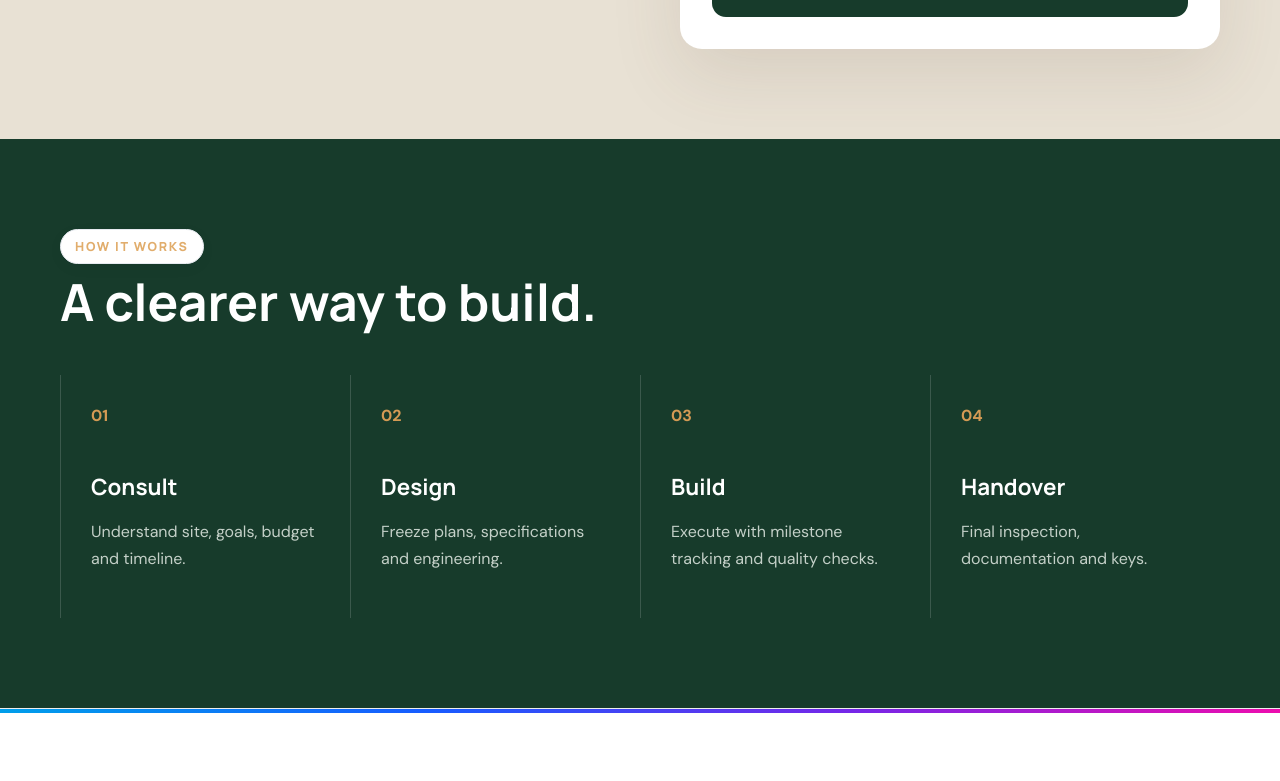
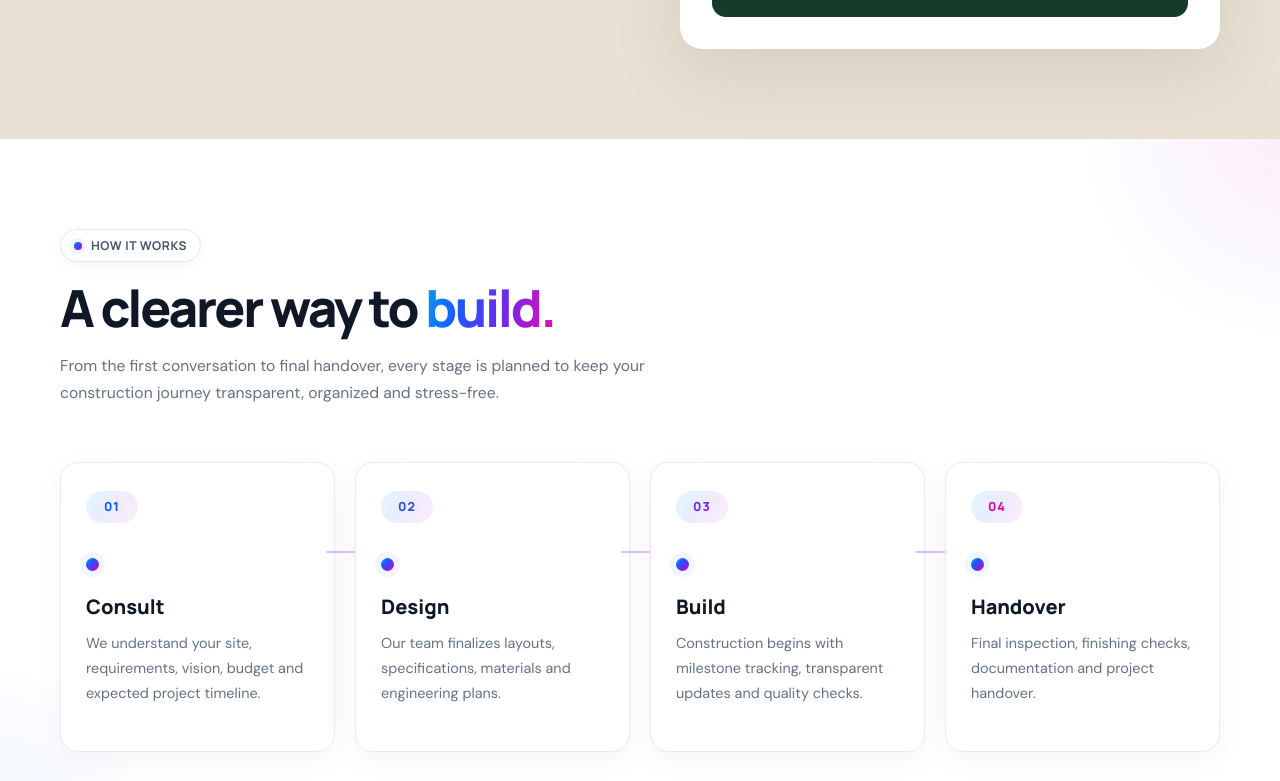
Before and after one commit to Snkumar21/Prathamesh-Builders-Developers, a React (Vite) app in the folder client/: page / in a window 1280 px wide. Shown: the part 3000-3781 px from the top of the page. Built offline with nearby package versions, Linux system fonts and the light colour scheme.

Commit message:
Client Page updated - Process Section

```diff
--- a/client/src/components/Process/Process.css
+++ b/client/src/components/Process/Process.css
@@ -1 +1,491 @@
- .process{background:#173b2b;color:#fff}.process .eyebrow{color:#e1ad6c}.process-grid{display:grid;grid-template-columns:repeat(4,1fr);margin-top:45px}.process-grid article{padding:30px;border-left:1px solid #ffffff28}.process-grid b{color:#d49a54}.process-grid h3{font:700 1.4rem Manrope;margin:45px 0 10px}.process-grid p{color:#c4d0c8;line-height:1.7}@media(max-width:750px){.process-grid{grid-template-columns:1fr 1fr}}@media(max-width:480px){.process-grid{grid-template-columns:1fr}}
+/* =========================================
+   PROCESS SECTION
+========================================= */
+
+.process {
+    position: relative;
+
+    background: #ffffff;
+
+    color: #101828;
+
+    overflow: hidden;
+}
+
+
+/* Keep content above decorative effects */
+
+.process-container {
+    position: relative;
+
+    z-index: 2;
+}
+
+
+/* =========================================
+   DECORATIVE BACKGROUND GLOWS
+========================================= */
+
+.process-glow {
+    position: absolute;
+
+    border-radius: 50%;
+
+    pointer-events: none;
+
+    z-index: 0;
+}
+
+
+.process-glow-left {
+    width: 380px;
+    height: 380px;
+
+    left: -220px;
+    bottom: -200px;
+
+    background: radial-gradient(
+        circle,
+        rgba(0, 174, 240, 0.08),
+        rgba(23, 92, 255, 0.03) 45%,
+        transparent 72%
+    );
+}
+
+
+.process-glow-right {
+    width: 420px;
+    height: 420px;
+
+    top: -220px;
+    right: -220px;
+
+    background: radial-gradient(
+        circle,
+        rgba(237, 12, 174, 0.07),
+        rgba(118, 38, 232, 0.03) 45%,
+        transparent 72%
+    );
+}
+
+
+/* =========================================
+   HEADER
+========================================= */
+
+.process-header {
+    max-width: 720px;
+}
+
+
+/* Eyebrow */
+
+.process-eyebrow {
+    display: inline-flex;
+
+    align-items: center;
+
+    gap: 9px;
+
+    padding: 7px 13px;
+
+    background: #ffffff;
+
+    border: 1px solid #e4e7ec;
+
+    border-radius: 999px;
+
+    color: #475467;
+
+    font-family: "Manrope", sans-serif;
+
+    font-size: 0.76rem;
+
+    font-weight: 700;
+
+    text-transform: uppercase;
+
+    letter-spacing: 0.6px;
+
+    box-shadow:
+        0 4px 14px rgba(15, 23, 42, 0.04);
+}
+
+
+.process-eyebrow span {
+    width: 8px;
+    height: 8px;
+
+    border-radius: 50%;
+
+    background: linear-gradient(
+        135deg,
+        #00aef0,
+        #175cff,
+        #7626e8,
+        #ed0cae
+    );
+
+    box-shadow:
+        0 0 0 4px rgba(23, 92, 255, 0.07);
+}
+
+
+/* =========================================
+   TITLE
+========================================= */
+
+.process .section-title {
+    margin: 18px 0 16px;
+
+    color: #101828;
+
+    font-family: "Manrope", sans-serif;
+
+    font-size: clamp(2.3rem, 4vw, 3.8rem);
+
+    font-weight: 800;
+
+    line-height: 1.08;
+
+    letter-spacing: -0.045em;
+}
+
+
+.process-gradient-text {
+    background: linear-gradient(
+        100deg,
+        #00aef0 0%,
+        #175cff 30%,
+        #7626e8 65%,
+        #ed0cae 100%
+    );
+
+    -webkit-background-clip: text;
+    background-clip: text;
+
+    -webkit-text-fill-color: transparent;
+}
+
+
+/* =========================================
+   INTRO
+========================================= */
+
+.process-intro {
+    max-width: 640px;
+
+    margin: 0;
+
+    color: #667085;
+
+    font-size: 0.98rem;
+
+    line-height: 1.75;
+}
+
+
+/* =========================================
+   PROCESS GRID
+========================================= */
+
+.process-grid {
+    position: relative;
+
+    display: grid;
+
+    grid-template-columns: repeat(4, 1fr);
+
+    gap: 20px;
+
+    margin-top: 55px;
+}
+
+
+/* =========================================
+   PROCESS CARD
+========================================= */
+
+.process-card {
+    position: relative;
+
+    min-height: 290px;
+
+    padding: 28px 25px;
+
+    background: #ffffff;
+
+    border: 1px solid #e7eaf0;
+
+    border-radius: 18px;
+
+    box-shadow:
+        0 8px 30px rgba(15, 23, 42, 0.045);
+
+    transition:
+        transform 0.3s ease,
+        border-color 0.3s ease,
+        box-shadow 0.3s ease;
+}
+
+
+.process-card:hover {
+    transform: translateY(-7px);
+
+    border-color: rgba(23, 92, 255, 0.30);
+
+    box-shadow:
+        0 18px 45px rgba(15, 23, 42, 0.08),
+        0 8px 20px rgba(23, 92, 255, 0.06);
+}
+
+
+/* =========================================
+   STEP NUMBER
+========================================= */
+
+.process-number {
+    display: inline-flex;
+
+    align-items: center;
+    justify-content: center;
+
+    min-width: 52px;
+    height: 32px;
+
+    padding: 0 12px;
+
+    border-radius: 999px;
+
+    background: linear-gradient(
+        120deg,
+        rgba(0, 174, 240, 0.10),
+        rgba(23, 92, 255, 0.10),
+        rgba(118, 38, 232, 0.09),
+        rgba(237, 12, 174, 0.08)
+    );
+
+    color: #175cff;
+
+    font-family: "Manrope", sans-serif;
+
+    font-size: 0.78rem;
+
+    font-weight: 800;
+
+    letter-spacing: 1px;
+}
+
+
+/* Different number colors */
+
+.process-card:nth-child(2) .process-number {
+    color: #3150dc;
+}
+
+
+.process-card:nth-child(3) .process-number {
+    color: #7626e8;
+}
+
+
+.process-card:nth-child(4) .process-number {
+    color: #d80c9f;
+}
+
+
+/* =========================================
+   TIMELINE DOT
+========================================= */
+
+.process-dot {
+    position: relative;
+
+    width: 13px;
+    height: 13px;
+
+    margin-top: 35px;
+
+    border-radius: 50%;
+
+    background: linear-gradient(
+        135deg,
+        #00aef0,
+        #175cff,
+        #7626e8,
+        #ed0cae
+    );
+
+    box-shadow:
+        0 0 0 6px rgba(23, 92, 255, 0.06);
+}
+
+
+/* =========================================
+   CONNECTING LINE
+========================================= */
+
+.process-line {
+    position: absolute;
+
+    z-index: 5;
+
+    top: 88px;
+
+    left: calc(100% - 8px);
+
+    width: 29px;
+    height: 2px;
+
+    background: linear-gradient(
+        90deg,
+        #175cff,
+        #7626e8,
+        #ed0cae
+    );
+
+    opacity: 0.28;
+
+    pointer-events: none;
+}
+
+
+/* =========================================
+   CARD TITLE
+========================================= */
+
+.process-card h3 {
+    margin: 22px 0 11px;
+
+    color: #101828;
+
+    font-family: "Manrope", sans-serif;
+
+    font-size: 1.25rem;
+
+    font-weight: 800;
+}
+
+
+/* =========================================
+   DESCRIPTION
+========================================= */
+
+.process-card p {
+    margin: 0;
+
+    color: #667085;
+
+    font-size: 0.9rem;
+
+    line-height: 1.75;
+}
+
+
+/* =========================================
+   CARD TOP ACCENT
+========================================= */
+
+.process-card::before {
+    content: "";
+
+    position: absolute;
+
+    top: -1px;
+    left: 20px;
+    right: 20px;
+
+    height: 3px;
+
+    border-radius: 0 0 20px 20px;
+
+    background: linear-gradient(
+        90deg,
+        #00aef0,
+        #175cff,
+        #7626e8,
+        #ed0cae
+    );
+
+    opacity: 0;
+
+    transform: scaleX(0.5);
+
+    transition:
+        opacity 0.3s ease,
+        transform 0.3s ease;
+}
+
+
+.process-card:hover::before {
+    opacity: 1;
+
+    transform: scaleX(1);
+}
+
+
+/* =========================================
+   TABLET
+========================================= */
+
+@media (max-width: 950px) {
+
+    .process-grid {
+        grid-template-columns: repeat(2, 1fr);
+
+        gap: 20px;
+    }
+
+
+    .process-line {
+        display: none;
+    }
+
+
+    .process-card {
+        min-height: 260px;
+    }
+}
+
+
+/* =========================================
+   MOBILE
+========================================= */
+
+@media (max-width: 600px) {
+
+    .process .section-title {
+        font-size: 2.4rem;
+    }
+
+
+    .process-intro {
+        font-size: 0.92rem;
+    }
+
+
+    .process-grid {
+        grid-template-columns: 1fr;
+
+        gap: 16px;
+
+        margin-top: 40px;
+    }
+
+
+    .process-card {
+        min-height: auto;
+
+        padding: 24px 22px;
+    }
+
+
+    .process-dot {
+        margin-top: 25px;
+    }
+
+
+    .process-card h3 {
+        margin-top: 18px;
+    }
+}
--- a/client/src/components/Process/Process.jsx
+++ b/client/src/components/Process/Process.jsx
@@ -1 +1,104 @@
-import './Process.css';export default function Process(){const s=[['01','Consult','Understand site, goals, budget and timeline.'],['02','Design','Freeze plans, specifications and engineering.'],['03','Build','Execute with milestone tracking and quality checks.'],['04','Handover','Final inspection, documentation and keys.']];return <section className="section process"><div className="container"><div className="eyebrow">How it works</div><h2 className="section-title">A clearer way to build.</h2><div className="process-grid">{s.map(x=><article key={x[0]}><b>{x[0]}</b><h3>{x[1]}</h3><p>{x[2]}</p></article>)}</div></div></section>}
+import "./Process.css";
+
+export default function Process() {
+
+    const steps = [
+        {
+            number: "01",
+            title: "Consult",
+            description:
+                "We understand your site, requirements, vision, budget and expected project timeline."
+        },
+        {
+            number: "02",
+            title: "Design",
+            description:
+                "Our team finalizes layouts, specifications, materials and engineering plans."
+        },
+        {
+            number: "03",
+            title: "Build",
+            description:
+                "Construction begins with milestone tracking, transparent updates and quality checks."
+        },
+        {
+            number: "04",
+            title: "Handover",
+            description:
+                "Final inspection, finishing checks, documentation and project handover."
+        }
+    ];
+
+    return (
+        <section className="section process">
+
+            {/* Decorative glow */}
+            <div className="process-glow process-glow-left"></div>
+            <div className="process-glow process-glow-right"></div>
+
+            <div className="container process-container">
+
+                {/* HEADER */}
+                <div className="process-header">
+
+                    <div className="process-eyebrow">
+                        <span></span>
+                        How It Works
+                    </div>
+
+                    <h2 className="section-title">
+                        A clearer way to
+                        <span className="process-gradient-text">
+                            {" "}build.
+                        </span>
+                    </h2>
+
+                    <p className="process-intro">
+                        From the first conversation to final handover,
+                        every stage is planned to keep your construction
+                        journey transparent, organized and stress-free.
+                    </p>
+
+                </div>
+
+
+                {/* PROCESS STEPS */}
+                <div className="process-grid">
+
+                    {steps.map((step, index) => (
+
+                        <article
+                            className="process-card"
+                            key={step.number}
+                        >
+
+                            {/* Connecting line */}
+                            {index !== steps.length - 1 && (
+                                <div className="process-line"></div>
+                            )}
+
+                            <div className="process-number">
+                                {step.number}
+                            </div>
+
+                            <div className="process-dot"></div>
+
+                            <h3>
+                                {step.title}
+                            </h3>
+
+                            <p>
+                                {step.description}
+                            </p>
+
+                        </article>
+
+                    ))}
+
+                </div>
+
+            </div>
+
+        </section>
+    );
+}
```
